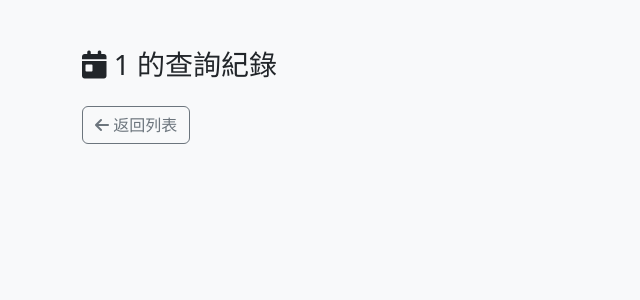
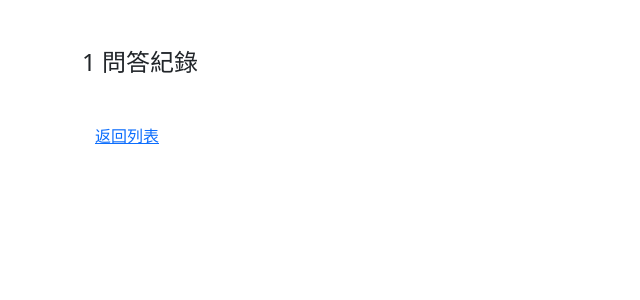
Before and after one commit to yushangming/line_csv_bot, a Flask app: page /logs/1 in a window 1280 px wide. Shown: the top 300 px of the page, without its empty margins (0-640 px from the left). Run offline with Flask 3, Linux system fonts and the light colour scheme; parts of the project's set-up code (start-up, migrations or seed data) failed here and were passed over.

Commit message:
Update log_detail.html

```diff
--- a/templates/log_detail.html
+++ b/templates/log_detail.html
@@ -2,28 +2,20 @@
 <html lang="zh">
 <head>
   <meta charset="UTF-8">
-  <title>{{ title }}</title>
+  <title>{{ date }} 紀錄</title>
   <link href="https://cdn.jsdelivr.net/npm/bootstrap@5.3.3/dist/css/bootstrap.min.css" rel="stylesheet">
-  <link href="https://cdnjs.cloudflare.com/ajax/libs/font-awesome/6.5.0/css/all.min.css" rel="stylesheet">
   <style>
-    body { background-color: #f8f9fa; }
-    pre {
-      white-space: pre-wrap;
-      word-wrap: break-word;
-      background: #f1f1f1;
-      padding: 1rem;
-      border-radius: 8px;
-    }
+    pre { white-space: pre-wrap; word-wrap: break-word; background: #f8f9fa; padding: 1rem; border-radius: 6px; }
   </style>
 </head>
 <body>
 <div class="container py-5">
-    <h3 class="mb-4"><i class="fas fa-calendar-day"></i> {{ date }} 的查詢紀錄</h3>
+  <h4 class="mb-4">{{ date }} 問答紀錄</h4>
   {% for log in logs %}
     <pre>{{ log }}</pre>
     <hr>
   {% endfor %}
-    <a href="/logs" class="btn btn-outline-secondary"><i class="fas fa-arrow-left"></i> 返回列表</a>
+  <a href="/logs" class="btn btn-link mt-3">返回列表</a>
 </div>
 </body>
 </html>
```
Lines whose indentation alone changed are shown as unchanged.
